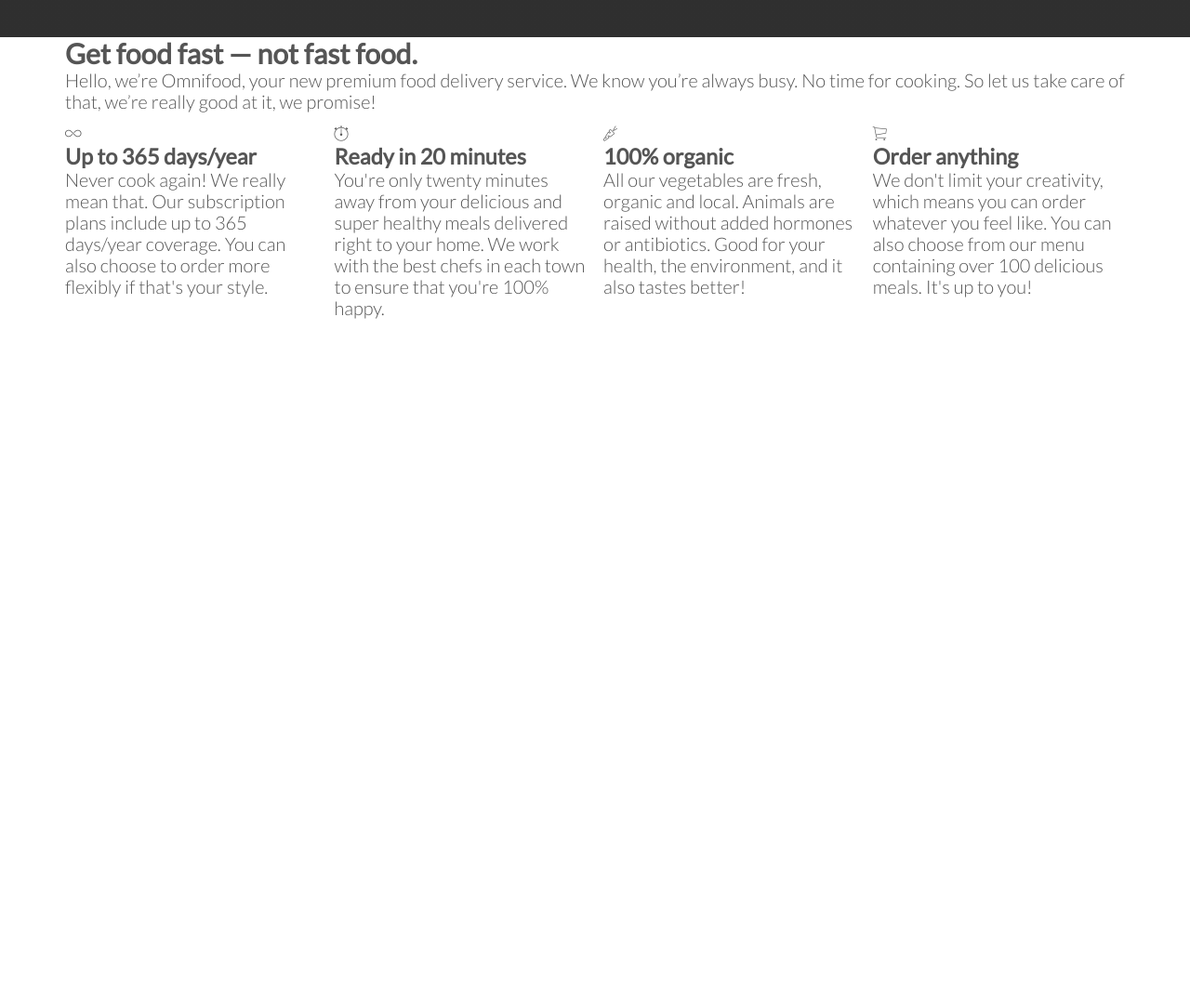
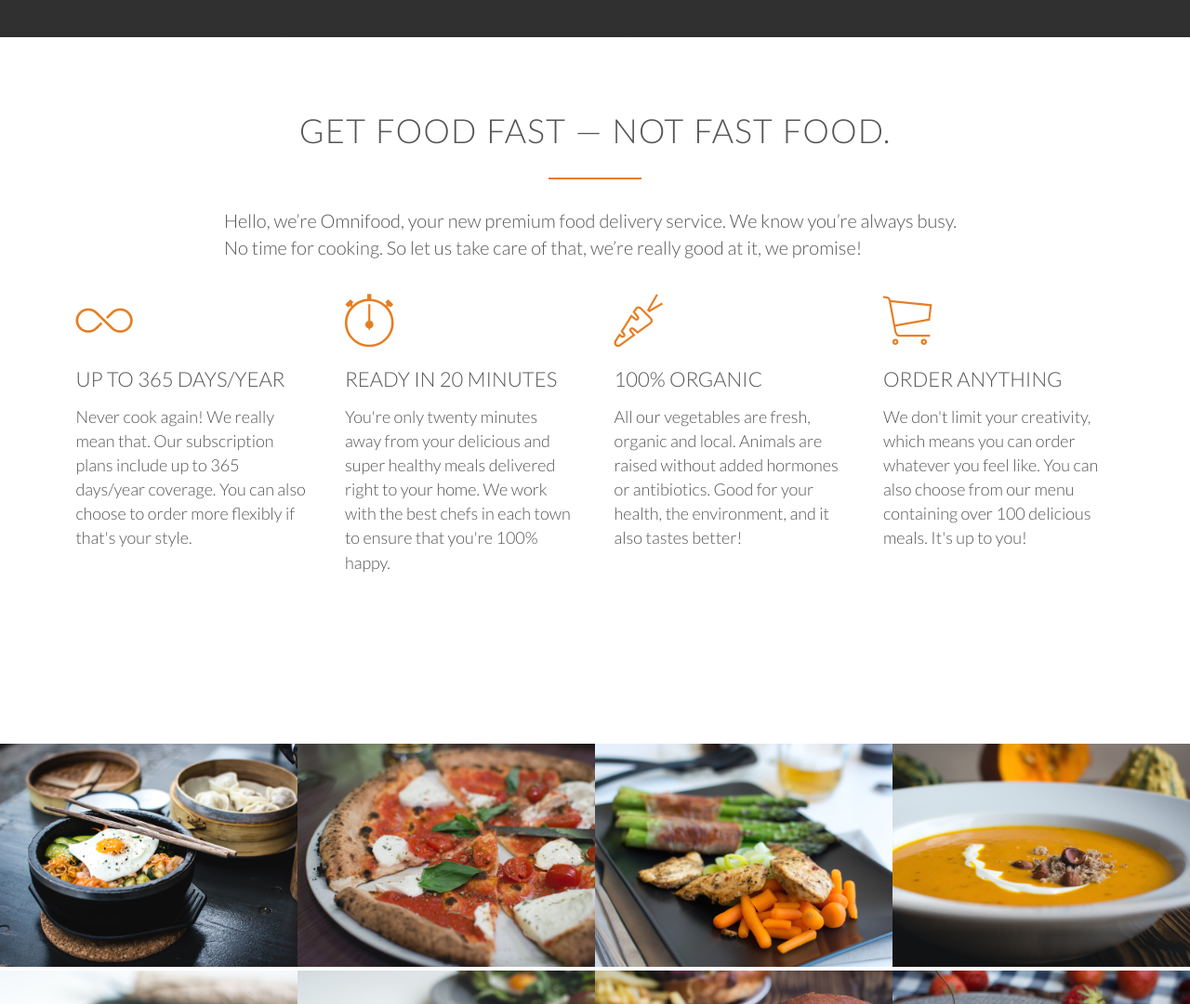
Before and after one commit to arikihamano/Omnifood, a plain HTML site: page index.html in a window 1280 px wide. Shown: the part 760-1840 px from the top of the page at 93% size. Before the commit the page ends 1114 px from the top, so only its background shows below. Drawn offline with Linux system fonts and the light colour scheme; grey boxes are pictures that could not be loaded; files whose address does not match are found by name.

Commit message:
finish 43

```diff
--- a/index.html
+++ b/index.html
@@ -38,27 +38,74 @@
             </div>
 
             <div class="row">
-                <div class="col span-1-of-4">
-                    <i class="ion-ios-infinite-outline"></i>
+                <div class="col span-1-of-4 box">
+                    <i class="ion-ios-infinite-outline icon-big"></i>
                     <h3>Up to 365 days/year</h3>
                     <p>Never cook again! We really mean that. Our subscription plans include up to 365 days/year coverage. You can also choose to order more flexibly if that's your style.</p>
                 </div>
-                <div class="col span-1-of-4">
-                    <i class="ion-ios-stopwatch-outline"></i>
+                <div class="col span-1-of-4 box">
+                    <i class="ion-ios-stopwatch-outline icon-big"></i>
                     <h3>Ready in 20 minutes</h3>
                     <p>You're only twenty minutes away from your delicious and super healthy meals delivered right to your home. We work with the best chefs in each town to ensure that you're 100% happy.</p>
                 </div>
-                <div class="col span-1-of-4">
-                    <i class="ion-ios-nutrition-outline"></i>
+                <div class="col span-1-of-4 box">
+                    <i class="ion-ios-nutrition-outline icon-big"></i>
                     <h3>100% organic</h3>
                     <p>All our vegetables are fresh, organic and local. Animals are raised without added hormones or antibiotics. Good for your health, the environment, and it also tastes better!</p>
                 </div>
-                <div class="col span-1-of-4">
-                    <i class="ion-ios-cart-outline"></i>
+                <div class="col span-1-of-4 box">
+                    <i class="ion-ios-cart-outline icon-big"></i>
                     <h3>Order anything</h3>
                     <p>We don't limit your creativity, which means you can order whatever you feel like. You can also choose from our menu containing over 100 delicious meals. It's up to you!</p>
                 </div>
             </div>
         </section>
+
+        <section class="section-meals">
+            <ul class="meals-showcase">
+                <li>
+                    <figure class="meal-photo">
+                        <img src="resources/img/1.jpg" alt="Korean bibimbap with egg and vegetables">
+                    </figure>
+                </li>
+                <li>
+                    <figure class="meal-photo">
+                        <img src="resources/img/2.jpg" alt="Simple italian pizza with cherry tomatoes">
+                    </figure>
+                </li>
+                <li>
+                    <figure class="meal-photo">
+                        <img src="resources/img/3.jpg" alt="Chicken breast steak with vegetables">
+                    </figure>
+                </li>
+                <li>
+                    <figure class="meal-photo">
+                        <img src="resources/img/4.jpg" alt="Autumn pumpkin soup">
+                    </figure>
+                </li>
+            </ul>
+            <ul class="meals-showcase">
+                <li>
+                    <figure class="meal-photo">
+                        <img src="resources/img/5.jpg" alt="Paleo beef steak with vegetables">
+                    </figure>
+                </li>
+                <li>
+                    <figure class="meal-photo">
+                        <img src="resources/img/6.jpg" alt="Healthy baguette with egg and vegetables">
+                    </figure>
+                </li>
+                <li>
+                    <figure class="meal-photo">
+                        <img src="resources/img/7.jpg" alt="Burger with cheddar and bacon">
+                    </figure>
+                </li>
+                <li>
+                    <figure class="meal-photo">
+                        <img src="resources/img/8.jpg" alt="Granola with cherries and strawberries">
+                    </figure>
+                </li>
+            </ul>
+        </section>
     </body>
 </html>
--- a/resources/css/style.css
+++ b/resources/css/style.css
@@ -28,21 +28,76 @@
     margin: 0 auto;
 }
 
+section {
+    padding: 80px 0
+}
 
+.box {
+    padding: 1%;
+}
 
 /* HEADINGS */
 
+h1,
+h2,
+h3 {
+    font-weight: 300;
+    text-transform: uppercase;
+}
+
 h1 {
-    margin: 0;
+    margin-top: 0;
     margin-bottom: 20px;
     color: #fff;
     font-size: 240%;
-    font-weight: 300;
-    text-transform: uppercase;
+    word-spacing: 4px;
     letter-spacing: 1px;
-    word-spacing: 4px;
 }
 
+h2 {
+    font-size: 180%;
+    word-spacing: 2px;
+    text-align: center;
+    margin-bottom: 30px;
+    letter-spacing: 1px;
+}
+
+h3 {
+    font-size: 110%;
+    margin-bottom: 15px;
+}
+
+h2:after{
+    display: block;
+    height: 2px;
+    background-color: #e67e22;
+    content: " ";
+    width: 100px;
+    margin: 0 auto;
+    margin-top: 30px;
+}
+
+/* PARAGRAPHS */
+.long-copy {
+    line-height: 145%;
+    width: 70%;
+    margin-left: 15%;
+    /* ↑width and margin makes the sentense centre */
+
+}
+
+.box p {
+    font-size: 90%;
+    line-height: 145%;
+}
+
+/* ICONS */
+.icon-big {
+    font-size: 350%;
+    display: block;
+    color: #e67e22;
+    margin-bottom: 10px;
+}
 
 /* BUTTONS */
 
@@ -138,3 +193,29 @@
 .main-nav li a:active {
     border-bottom: 2px solid #e67e22;
 }
+
+/* ---------------------------------- */
+/* MEALS */
+/* ---------------------------------- */
+
+
+.meals-showcase {
+    list-style: none;
+    width: 100%;
+}
+
+.meals-showcase li {
+    display: block;
+    float: left;
+    width: 25%;
+}
+
+.meal-phoho {
+    width: 100%;
+    margin: 0;
+}
+
+.meal-photo img {
+    width: 100%;
+    height: auto;
+}
```
